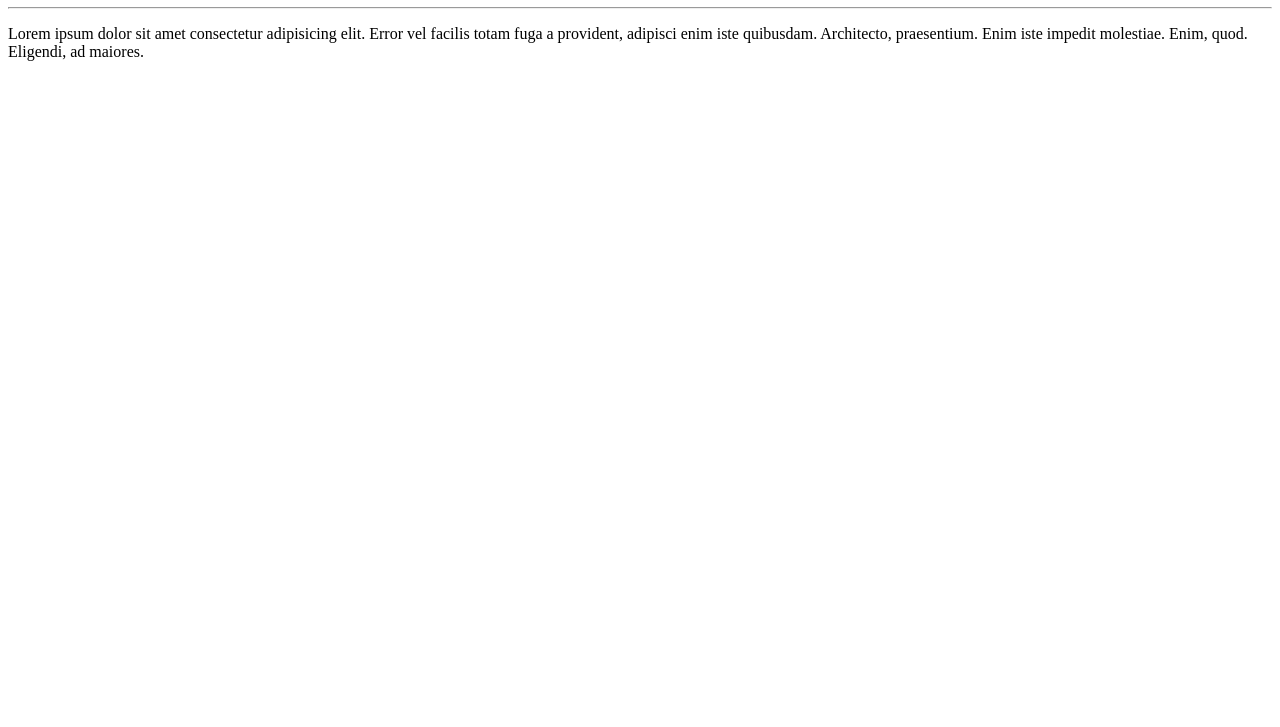
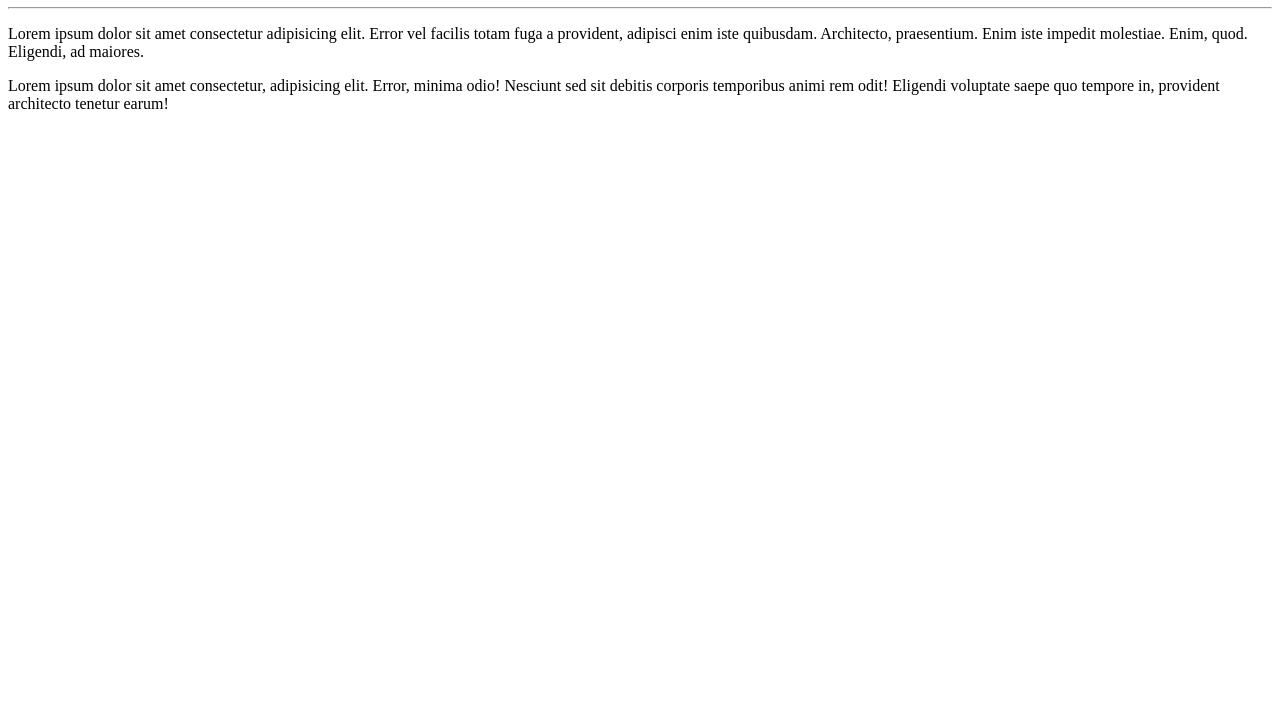
Before and after one commit to Emersonprogr147/Ola-Mundo, a plain HTML site: page site-exemplos/index.html in a window 1280 px wide. Shown: the part 73-800 px from the top of the page. Drawn offline with Linux system fonts and the light colour scheme.

Commit message:
Adicionei um paragrafo

```diff
--- a/site-exemplos/index.html
+++ b/site-exemplos/index.html
@@ -13,5 +13,8 @@
         Error vel facilis totam fuga a provident, adipisci enim iste quibusdam.
         Architecto, praesentium. Enim iste impedit molestiae. Enim, quod. Eligendi,
         ad maiores.</p>
+        <p>Lorem ipsum dolor sit amet consectetur, adipisicing elit. Error, minima odio!
+             Nesciunt sed sit debitis corporis temporibus animi rem odit!
+             Eligendi voluptate saepe quo tempore in, provident architecto tenetur earum!</p>
 </body>
 </html>
```
